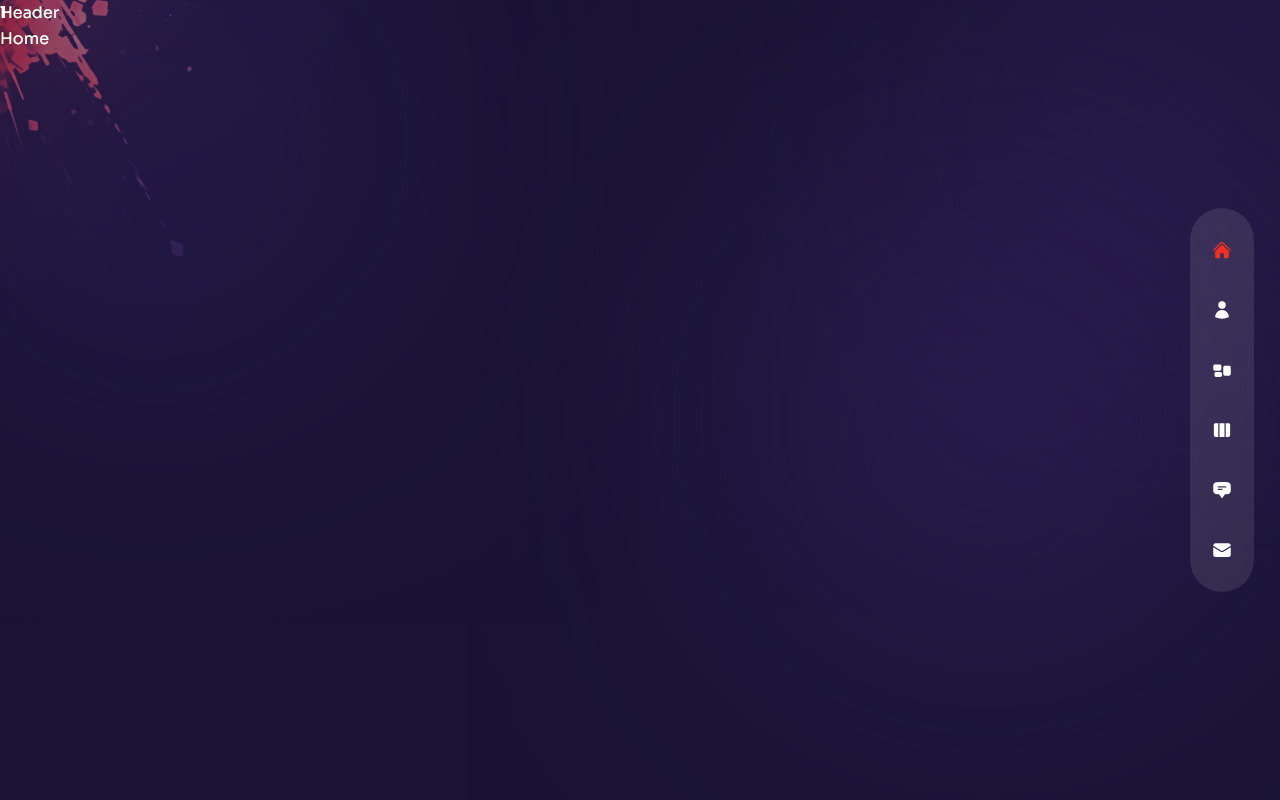
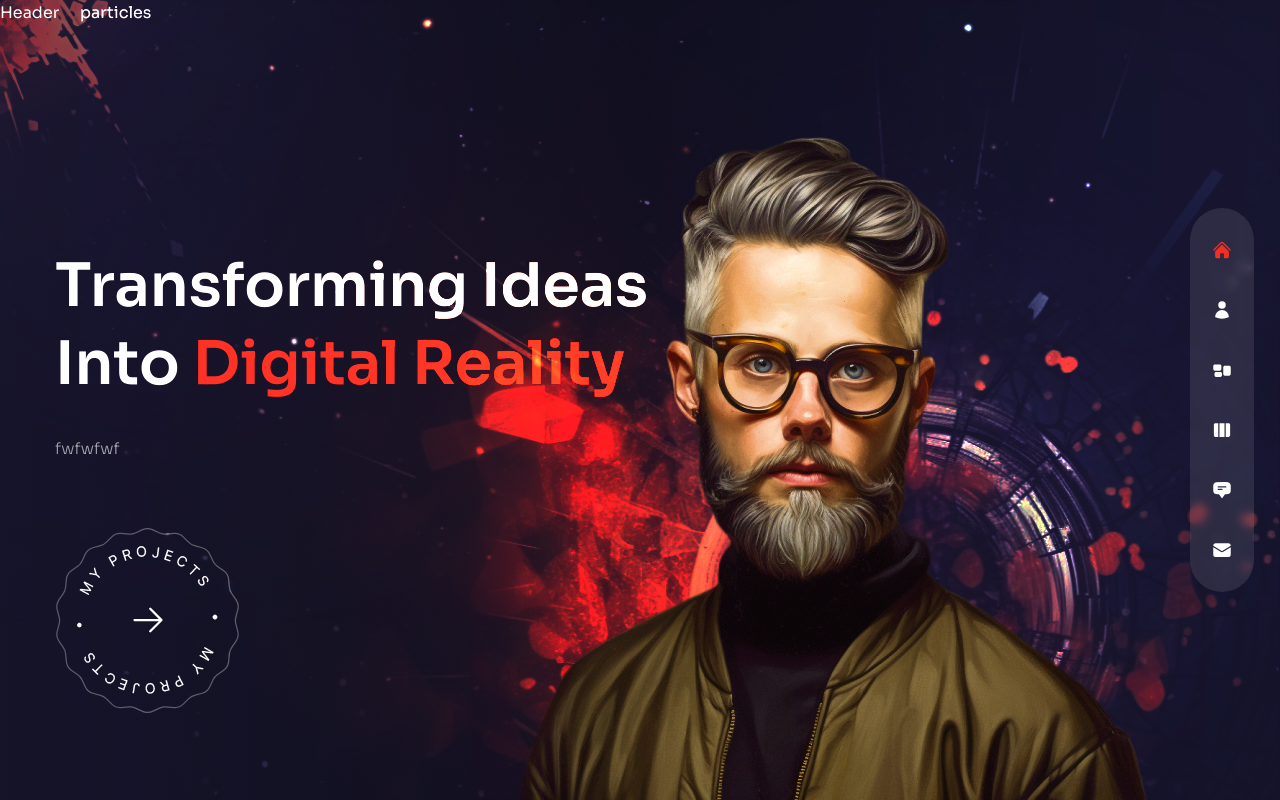
Before and after one commit to ayshanjb25/motion-portfolio, a Next.js app: page / in a window 1280 px wide. Built offline with nearby package versions, Linux system fonts and the light colour scheme.

Commit message:
homepage and framer motion

```diff
--- a/components/Avatar.js
+++ b/components/Avatar.js
@@ -1,5 +1,14 @@
+//next image
+import Image from "next/image";
+
+
 const Avatar = () => {
-  return <div>Avatar</div>;
+  return( <div className="hidden xl:flex xl:max-w-none"><Image
+  src={'/avatar.png'}
+  width={737}
+  height={678}
+  alt=''
+  className="translate-z-0 w-full h-full "/></div>);
 };
 
 export default Avatar;
--- a/components/Header.js
+++ b/components/Header.js
@@ -1,5 +1,5 @@
 const Header = () => {
-  return <header>Header</header>;
+  return <header className="absolute z-30 w-full">Header</header>;
 };
 
 export default Header;
--- a/components/ProjectsBtn.js
+++ b/components/ProjectsBtn.js
@@ -1,5 +1,37 @@
+//next image
+import Image from "next/image";
+
+//next link
+import Link from "next/link";
+
+// icons
+import { HiArrowRight } from "react-icons/hi2";
+
+//next router
+import { useRouter } from "next/router";
+
+//import framer motion
+import { motion } from "framer-motion";
+
+//variants
+import { fadeIn } from "../variants";
+
 const ProjectsBtn = () => {
-  return <div>Project Btn</div>;
+  const router = useRouter();
+  return (
+    <div className="mx-auto xl:mx-0">
+      <Link href={"/work"} className='relative w-[185px] h-[185px] flex justify-center items-center
+      bg-circleStar bg-cover bg-center bg-no-repeat group'>
+        <Image
+        src={'/rounded-text.png'}
+        width={141}
+        height={148}
+        alt=''
+        className="animate-spin-slow w-full h-full max-w-[141px] max-h-[148px]"/>
+        <HiArrowRight className='absolute text-4xl group-hover:translate-x-2 transition-all duration-300'/>
+      </Link>
+    </div>
+  );
 };
 
 export default ProjectsBtn;
--- a/components/Transition.js
+++ b/components/Transition.js
@@ -29,7 +29,7 @@
         exit='exit'
         transition={{ delay: 0.2, duration: 0.6, ease: "easeInOut" }}
       >
-        1
+
       </motion.div>
       <motion.div
         className="fixed top-0 bottom-0 right-full w-screen h-screen z-20
@@ -40,7 +40,7 @@
         exit='exit'
         transition={{ delay: 0.4, duration: 0.6, ease: "easeInOut" }}
       >
-        1
+
       </motion.div>
       <motion.div
         className="fixed top-0 bottom-0 right-full w-screen h-screen z-10
@@ -51,7 +51,7 @@
         exit='exit'
         transition={{ delay: 0.6, duration: 0.6, ease: "easeInOut" }}
       >
-        1
+
       </motion.div>
     </>
   );
--- a/pages/index.js
+++ b/pages/index.js
@@ -1,5 +1,76 @@
+//next image
+import Image from "next/image";
+
+//components
+import ParticlesContainer from "../components/ParticlesContainer";
+import ProjectsBtn from "../components/ProjectsBtn";
+import Avatar from "../components/Avatar";
+
+//import framer motion
+import { motion } from "framer-motion";
+
+//variants
+import { fadeIn } from "../variants";
+
 const Home = () => {
-  return <div>Home</div>;
+  return (
+    <div className="bg-primary/60 h-full">
+      {/* text */}
+      <div className="w-full h-full bg-gradient-to-r from-primary/10 via-black/30 to-black/10">
+        <div className="text-center flex flex-col justify-center xl:pt-40 xl:text-left h-full container mx-auto">
+          {/* title */}
+          <motion.h1
+            variants={fadeIn("down", 0.2)}
+            initial="hidden"
+            animate="show"
+            exit="hidden"
+            className="h1"
+          >
+            Transforming Ideas <br /> Into{" "}
+            <span className="text-accent">Digital Reality</span>
+          </motion.h1>
+          {/* subtitle */}
+          <motion.p
+            variants={fadeIn("down", 0.3)}
+            initial="hidden"
+            animate="show"
+            exit="hidden"
+            className="max-w-sm xl:max-w-xl mx-auto xl:mx-0 mb-10 xl:mb-16"
+          >
+            fwfwfwf
+          </motion.p>
+          {/* btn */}
+          <div className="flex justify-center xl:hidden relative">
+            <ProjectsBtn />
+          </div>{" "}
+          <motion.div
+            variants={fadeIn("down", 0.4)}
+            initial="hidden"
+            animate="show"
+            exit="hidden"
+            className="hidden xl:flex"
+          >
+            <ProjectsBtn />
+          </motion.div>
+        </div>
+      </div>
+      {/* image */}
+      <div className="w-[1200px] h-full absolute right-0 bottom-0">
+        {/* bg image */}
+        <div className="bg-none xl:bg-explosion xl:bg-cover xl:bg-right xl:bg-no-repeat
+        w-full h-full absolute mix-blend-color-dodge translate-z-0"></div>{/* particles */}
+        <div>particles</div>
+        {/* avatar img */}
+        <motion.div
+         variants={fadeIn("up", 0.5)}
+         initial="hidden"
+         animate="show"
+         exit="hidden"
+         transition={{duration: 1, ease:'easeInOut'}}
+         className="w-full h-full max-w-[737px] max-h-[678px] absolute -bottom-32 lg:bottom-0 lg:right-[8%]"><Avatar/></motion.div>
+      </div>
+    </div>
+  );
 };
 
 export default Home;
```
